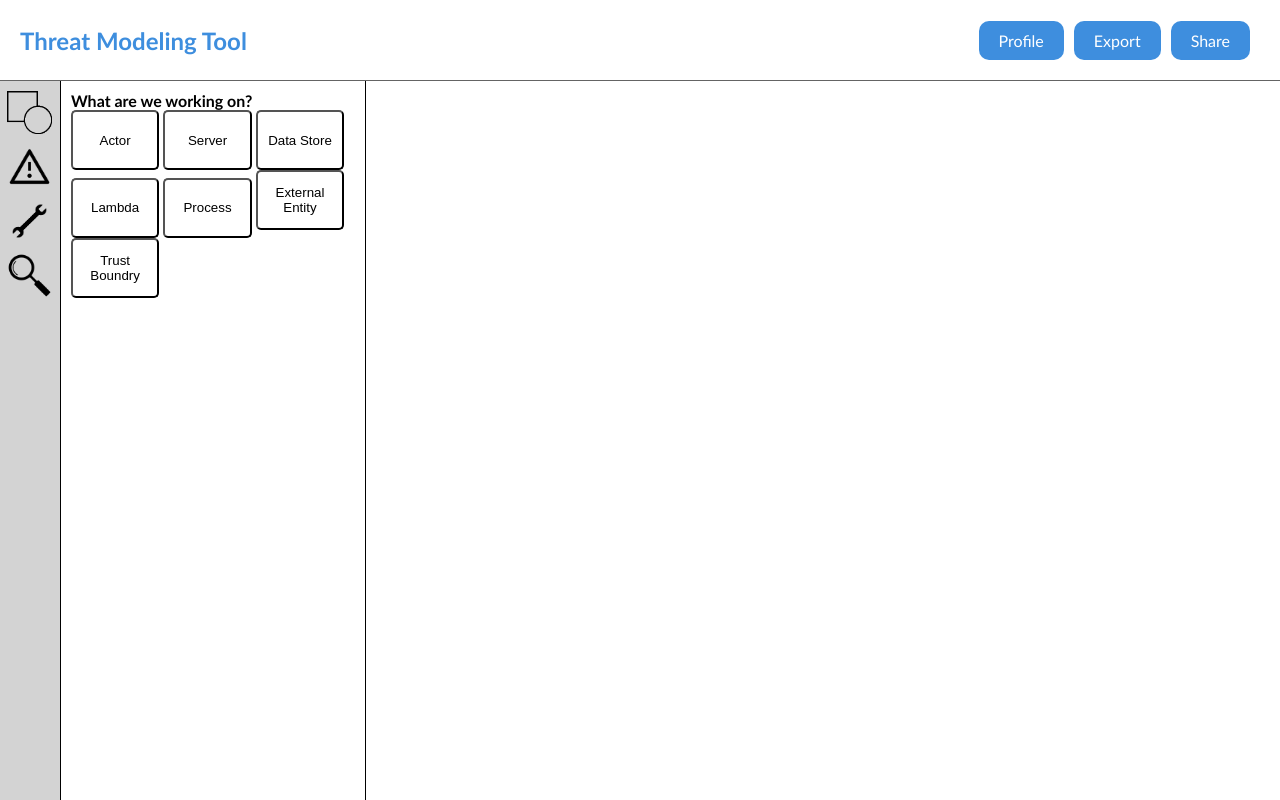
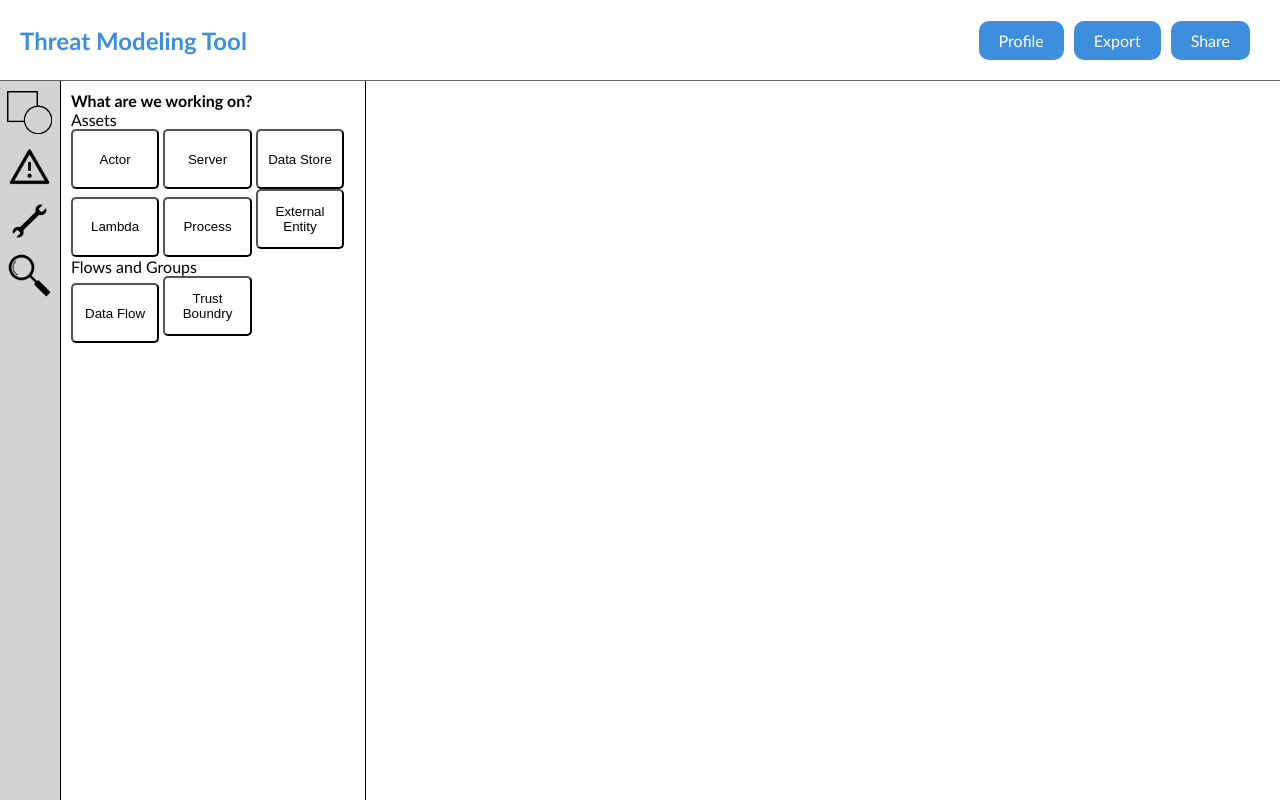
Before and after one commit to mrtoaf/nltm_tool-webapp, a Django app: page /pytm_web/asset_view/ in a window 1280 px wide. Run offline with Django 4.2, Linux system fonts and the light colour scheme.

Commit message:
Attempt to add selection and arrows
Broke horribly
Very confused
Please send help

```diff
--- a/pytm_web/templates/pytm_web/asset_viewer.html
+++ b/pytm_web/templates/pytm_web/asset_viewer.html
@@ -1,6 +1,7 @@
 {% load static %}
 
 <!doctype html>
+<title>NLTM Asset Viewer</title>
 <link rel="stylesheet" href="{% static 'pytm_web.css' %}">
 
 
@@ -24,15 +25,20 @@
         <div id="assets" class="items">
             <b>What are we working on?</b>
             <br>
-            <button type="button" class="assetButton" onclick="addActor(this.innerHTML)">Actor</button>
-            <button type="button" class="assetButton" onclick="addActor(this.innerHTML)">Server</button>
-            <button type="button" class="assetButton" onclick="addActor(this.innerHTML)">Data Store</button>
+            Assets
             <br>
-            <button type="button" class="assetButton" onclick="addActor(this.innerHTML)">Lambda</button>
-            <button type="button" class="assetButton" onclick="addActor(this.innerHTML)">Process</button>
-            <button type="button" class="assetButton" onclick="addActor(this.innerHTML)">External Entity</button>
+            <button type="button" class="assetButton" onclick="addElement(this.innerHTML)">Actor</button>
+            <button type="button" class="assetButton" onclick="addElement(this.innerHTML)">Server</button>
+            <button type="button" class="assetButton" onclick="addElement(this.innerHTML)">Data Store</button>
             <br>
-            <button type="button" class="assetButton" onclick="addActor(this.innerHTML)">Trust Boundry</button>
+            <button type="button" class="assetButton" onclick="addElement(this.innerHTML)">Lambda</button>
+            <button type="button" class="assetButton" onclick="addElement(this.innerHTML)">Process</button>
+            <button type="button" class="assetButton" onclick="addElement(this.innerHTML)">External Entity</button>
+            <br>
+            Flows and Groups
+            <br>
+            <button type="button" class="assetButton" onclick="addDataFlow(this.innerHTML)">Data Flow</button>
+            <button type="button" class="assetButton" onclick="addElement(this.innerHTML)">Trust Boundry</button>
         </div>
         <div id="threats" class="items" style="display: none;" >
             <b>What could go wrong?</b>
@@ -52,10 +58,16 @@
 
 <script src="https://cdn.jsdelivr.net/npm/d3@7"></script>
 <script>
+    // Static variables
+    // TODO probably don't do this
     var nodes = [];
+    var links = [];
+    var arrows = [];
     var node_count = 0;
+    var select_count = 0;
     var area;
 
+    // Create an SVG on page load
     window.onload = function() {
         area = d3.select('.dfd_assetview').node().getBoundingClientRect()
 
@@ -67,6 +79,8 @@
         dfd.append(svg.node());
     }
 
+    // On window resize, run the force simulation again
+    // so that elements don't ever get stuck off screen
     window.onresize = function() {
         area = d3.select('.dfd_assetview').node().getBoundingClientRect()
 
@@ -78,6 +92,8 @@
         run_simulation();
     }
 
+    // Toggles between the four question sections (What are we working on?, etc.)
+    // Determines which one should be displayed.
     function showSection(icon) {
         var divs = document.querySelectorAll('.items');
         divs.forEach(div => {
@@ -86,22 +102,32 @@
         document.getElementById(icon).style.display = "block";
     }
 
-    function addActor(name) {
+    // When an Asset button is clicked, this is the function that tells d3
+    // how to draw a new group to represent that object and add it to the svg.
+    function addElement(name) {
+
+        // Prompt user to name their element
         var asset_text = window.prompt("Name this object:", "New " + name);
         if (asset_text == null)
             return;
 
         const svg = d3.select(document.getElementById("dfd")).select("svg");
 
+
+        // NOTE: this variable is used in the switch statement below to alter
+        // the starting position of various shapes. HOWEVER, this only moves the
+        // shape relative to its parent group, not relative to the whole canvas.
+        // Also, I don't think this is changed anywhere.
+        // TODO: maybe just make this a hardcoded 0 in the switch statement
+        // wherever it is used?
         var start = 0;
-        // NOTE: this only alters where the elements are starting **relative
-        // to their group object**. if you want to alter where the group
-        // itself actually starts, that's lower down in the simulation
-        // where nodes are defi
 
+         // Create a group svg element containing the Asset shape(s) and label text
         var elem_group = svg
             .append('g')
 
+        // This switch statement determines which Asset was clicked on
+        // and draws the corresponding shape(s).
         switch (name) {
             case "Actor":
                 elem_group
@@ -115,7 +141,7 @@
                 .style('stroke', 'black');
                 break;
             case "Server":
-            elem_group
+                elem_group
                 .append('rect')
                 .attr('class', 'asset')
                 .attr('x', start)
@@ -171,7 +197,7 @@
                 .style('stroke', 'black');
                 break;
             case "External Entity":
-            elem_group
+                elem_group
                 .append('rect')
                 .attr('class', 'asset')
                 .attr('x', start)
@@ -182,18 +208,19 @@
                 .style('stroke', 'black');
                 break;
             case "Lambda":
-            elem_group
+                elem_group
                 .append('text')
-                .attr('class', 'asset_text')
+                .attr('class', 'asset')
                 .attr('x', start)
                 .attr('y', start)
-                .attr('fill', 'black')
+                .attr('fill', 'white')
+                .style('stroke', 'black')
                 .style("font-size", '100pt')
                 .style('font-family', 'Calibri')
                 .text('λ');
                 break;
             case "Trust Boundry":
-            elem_group
+                elem_group
                 .append('rect')
                 .attr('class', 'asset')
                 .attr('x', start)
@@ -205,28 +232,70 @@
                 .style('stroke', 'black');
                 break;
             default:
-                console.log("ERROR: addActor() got name " + name + ", which isn't recognized as a shape");
+                // should never happen
+                console.log("ERROR: addElement() got name " + name + ", which isn't recognized as a shape");
                 break;
         }
 
+        // Now we add a label to our generated Asset.
         elem_group
         .append('text')
         .attr('class', 'asset_text')
         .attr('x', start + 15)
         .attr('y', start + 15)
         .attr('text-anchor', 'middle')
-        .attr('alignment-baseline', 'central') // why doesn't this work on Firefox???
+        .attr('alignment-baseline', 'central')
         .attr('fill', 'black')
         .style("font-size", '16pt')
         .text(asset_text);
+
+        // We add a listener to the Asset so that it highlights on click
+        // Holding Shift allows multiple selections
+        // BUG: Datum is sometimes overwritten during force simulation,
+        // causing shift highlighting to fail?? (see line 322)
+        elem_group.datum({selected: 0})
+        elem_group.on('click', function (e) {
+            if (e.shiftKey) {
+                select_count++;
+                elem_group.datum({selected: select_count})
+                // console.log("elem_group.datum() = ")
+                // console.log(elem_group.datum())
+            } else {
+                select_count = 1
+                d3.selectAll('g').datum({selected: 0})
+                elem_group.datum({selected: select_count})
+                // console.log("elem_group.datum() = ")
+                // console.log(elem_group.datum())
+            }
+
+            svg.selectAll('g').each(function (d, i) {
+                // console.log(this)
+                // console.log("group " + i.toString() + " has datum = ")
+                // console.log(d)
+                if (d.selected > 0) {
+                    d3.select(this).selectAll('.asset').style('stroke', 'blue')
+                    d3.select(this).selectAll('.asset').style('stroke-width', 5)
+                } else {
+                    d3.select(this).selectAll('.asset').style('stroke', 'black')
+                    d3.select(this).selectAll('.asset').style('stroke-width', 1)
+                }
+
+            })
+        })
 
         node_count++;
 
         run_simulation();
     }
 
+    // Tells d3 to actually run the force simulation.
+    // Applies a physics force to each Asset to repel each other,
+    // as well as to attract towards the center.
+    // Called whenever an Asset is added or whenever the screen is resized.
     function run_simulation() {
         nodes = [];
+
+        // Builds a nodes list based on how many existing Assets there are
         for (let i = 0; i < node_count; i++) {
             let rand_x = Math.random()*area.width/2;
             let rand_y = Math.random()*area.height/2;
@@ -236,20 +305,23 @@
                 'y': area.height/4 + rand_y
             })
         }
-        // TODO: can we make this not random actually??
 
+        // Tells d3 how to handle forces
         d3.forceSimulation(nodes)
         .force('x', d3.forceX(area.width / 2))
         .force('y', d3.forceY(area.height / 2))
-        // .force('center', d3.forceCenter(area.width / 2, area.height / 2))
+        .force('link', d3.forceLink(links))
         .force('collide', d3.forceCollide().radius(100))
             .on('tick', ticked);
     }
 
+    // Tells elements how to move on each frame of the forceSimulation
     function ticked() {
         var u = d3.select('svg')
         .selectAll('g')
-        .data(nodes);
+        .data(nodes); // NOTE: something weird about how this data() call might be
+        // overwriting the datum() call we're trying to use to show which element(s)
+        // are selected. why is this happening???
 
         u.attr("transform", function(d) {
             return "translate("+[
@@ -257,6 +329,48 @@
                 d.y
             ]+")"
         });
+
+        // An attempt to update lines that are added by the Data Flow button
+        // BUG: causes type error after other assts are added
+        // Seems very very broken
+        arrows.forEach(arrow => {
+            arrow
+            .append('path')
+            .attr('d', d3.line()([[arrow.source.x, arrow.source.y], [arrow.target.x, arrow.target.y]]))
+        });
     }
 
+    // Attempt at creating data flows between Assets
+    // Doesn't actually create dynamic arrows yet,
+    // just puts a static line on screen
+    // Very bugged!
+    function addDataFlow() {
+        let first_index = 0;
+        let second_index = 0;
+
+        const svg = d3.select(document.getElementById("dfd")).select("svg");
+        svg.selectAll('g').each(function (d, i) {
+            if (d.selected == 1) {
+                first_index = i;
+            } else if (d.selected == 2) {
+                second_index = i;
+            }
+        })
+
+        let link = {"source": first_index, "target": second_index};
+        links.push(link);
+
+        const arrow = svg
+        .append('path')
+        .attr('d', d3.line()([[100, 100], [200, 200]]))
+        .attr('stroke', 'black')
+        .attr('marker-end', 'url(#arrow)')
+        .attr('fill', 'none')
+        .datum(link);
+
+        arrows.push(arrow);
+
+        console.log(links);
+        console.log(arrows);
+    }
 </script>
```
